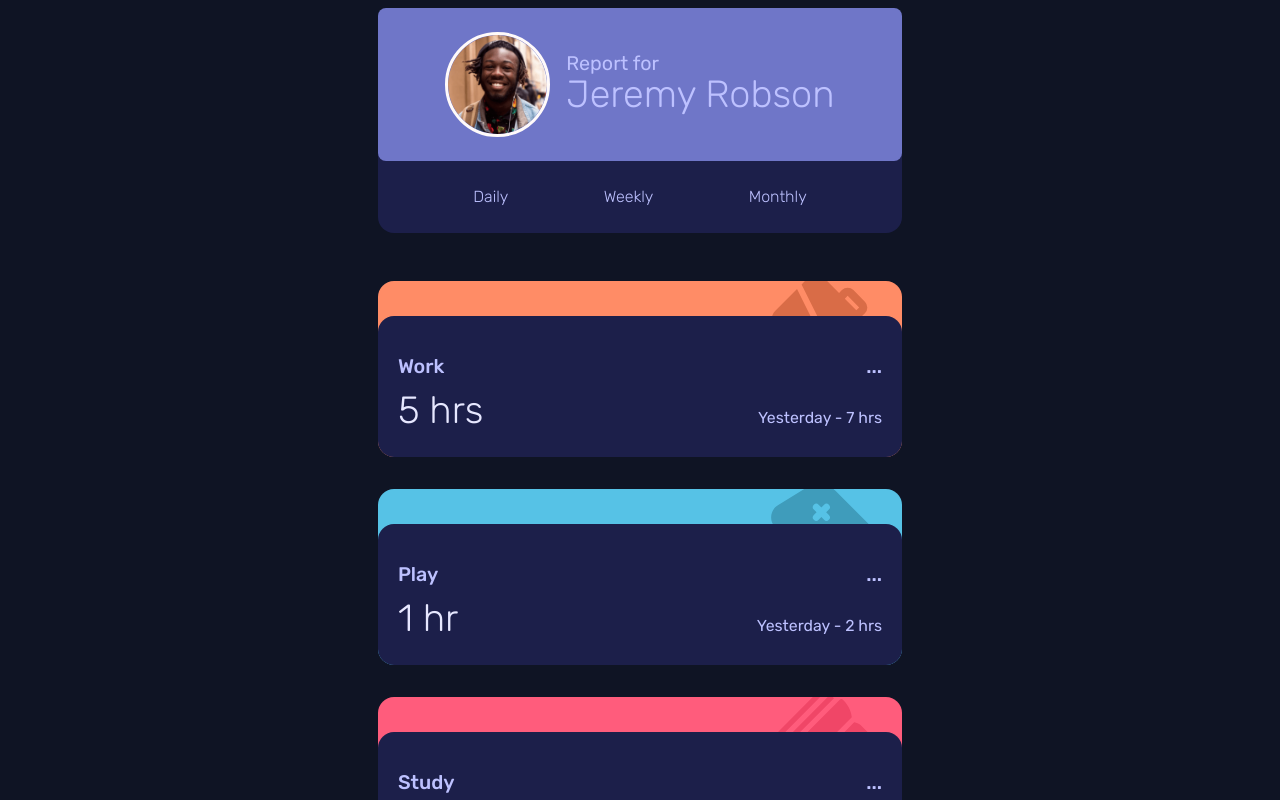
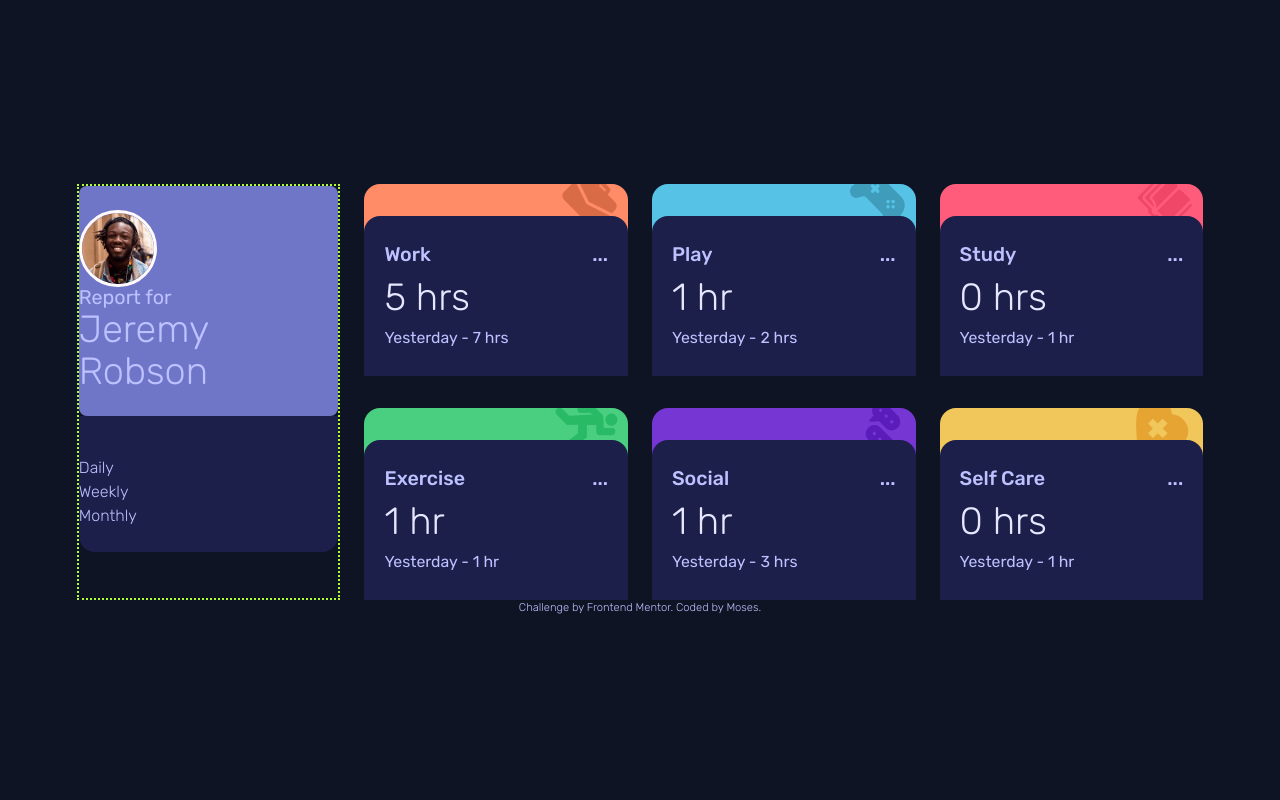
Before and after one commit to mbtenkorang/time-tracking-dashboard-fem, a Vue app: page / in a window 1280 px wide. Shown: the top 800 px of the page. Built offline with nearby package versions, Linux system fonts and the light colour scheme.

Commit message:
Added styles for desktop design

```diff
--- a/src/assets/style.css
+++ b/src/assets/style.css
@@ -34,8 +34,6 @@
   --Darkblue: hsl(235, 46%, 20%);
   --Desaturatedblue: hsl(235, 45%, 61%);
   --PaleBlue: hsl(236, 100%, 87%);
-
-
 }
 
 
@@ -64,6 +62,9 @@ h3,
 h4,
 p {
   margin-block-end: 0;
+  margin-block-start: 0;
+  margin-inline-start: 0;
+  margin-inline-end: 0;
 }
 
 body {
@@ -89,7 +90,6 @@ footer {
 
 /* End Resets */
 
-/* App Styles */
 
 /* Mobile Design */
 body {
@@ -113,7 +113,7 @@ header {
   border-radius: .5em;
   padding-block-start: 1.5em;
   padding-block-end: 1.5em;
-  z-index: 2;
+  z-index: 1;
   position: relative;
 }
 
@@ -121,7 +121,6 @@ div.profile {
   display: flex;
   justify-content: center;
   align-items: center;
-
 }
 
 img {
@@ -205,14 +204,14 @@ p.previous--value {
 }
 
 section {
-  height: 11rem;
+  height: 9rem;
   border-radius: 1rem;
-  overflow: hidden;
-  margin-block-end: 2em;
+  /* overflow: hidden; */
+  margin-block-end: 3.5em;
 }
 
 section:last-child {
-  margin-block-end: 0;
+  margin-block-end: 2em;
 }
 
 div.information--card {
@@ -252,3 +251,57 @@ div.information--card {
 }
 
 /* Desktop Design */
+
+@media screen and (min-width: 1020px) {
+  body {
+    justify-content: center;
+  }
+
+  main {
+    display: grid;
+    column-gap: 1.5em;
+    row-gap: 2em;
+    grid-template-rows: repeat(2, 1fr);
+    grid-template-columns: repeat(4, 1fr);
+  }
+
+  div.header--container {
+    margin-block-end: 0;
+    grid-column: 1/2;
+    grid-row: 1/3;
+
+    border: 2px dotted greenyellow;
+  }
+
+  div.profile {
+    flex-direction: column;
+    align-items: flex-start;
+  }
+
+  img {
+    max-width: 30%;
+  }
+
+  span.name {
+    display: flex;
+    flex-direction: column;
+  }
+
+  nav {
+    flex-direction: column;
+    justify-content: space-between;
+    position: static;
+  }
+
+  section.information--container {
+    height: 10rem;
+    margin-block-end: 2rem;
+  }
+
+
+
+  div.card--details {
+    flex-direction: column;
+    align-items: flex-start;
+  }
+}
```
